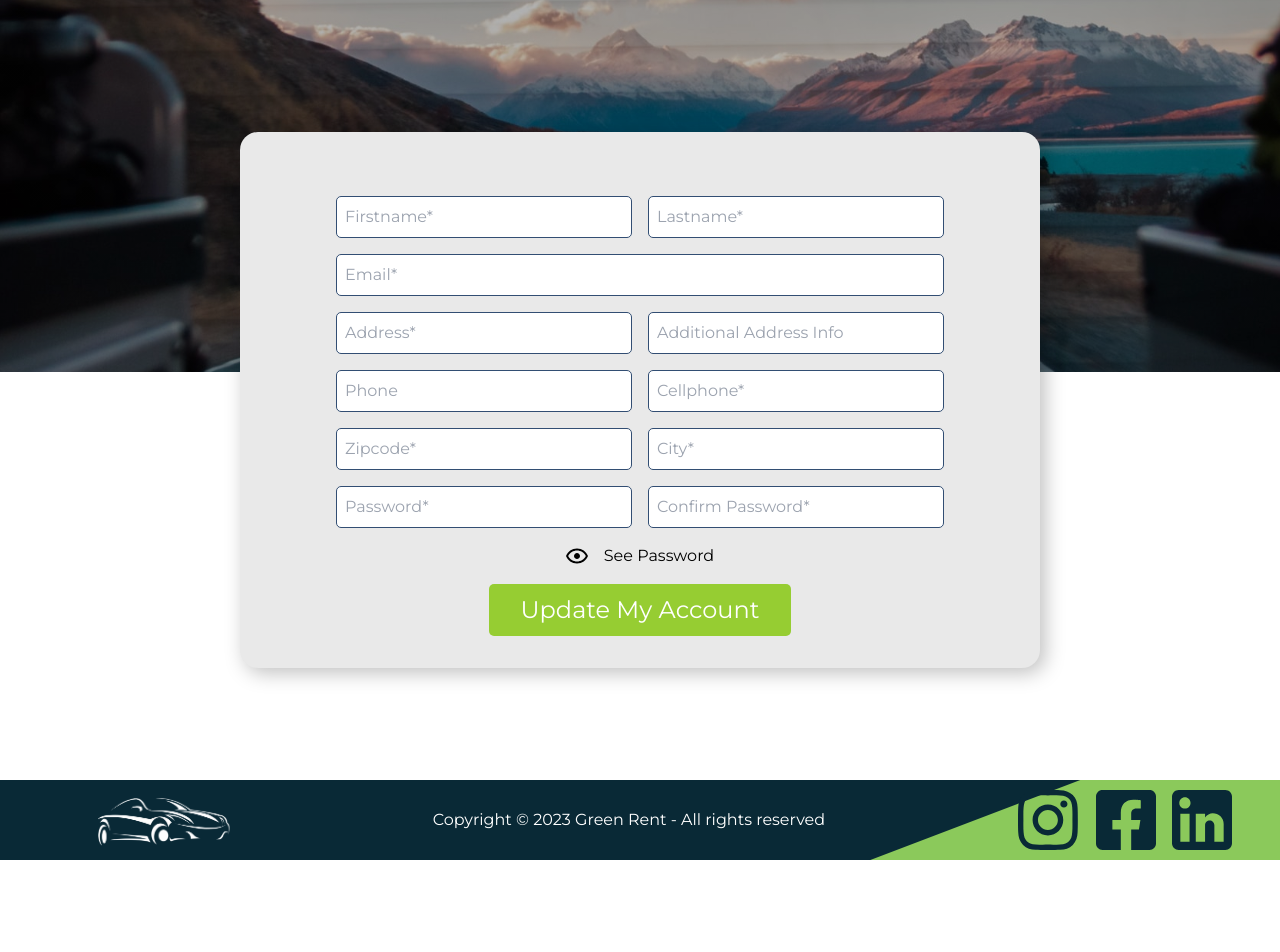
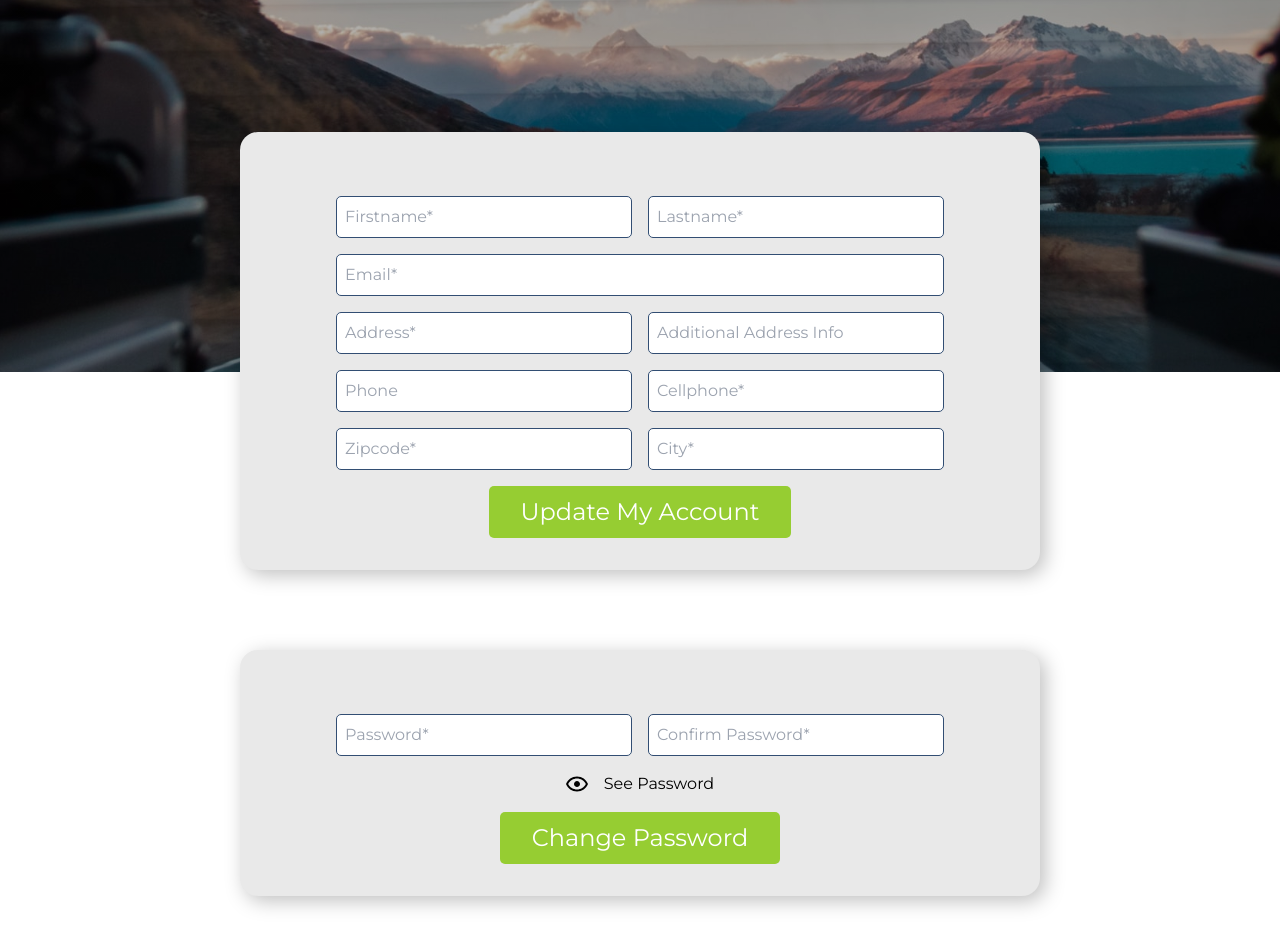
Before and after one commit to Laynaria/Midnight-Hackathon, a React (Vite) app in the folder frontend/: page /profile in a window 1280 px wide. Shown: the part 260-1212 px from the top of the page. Before the commit the page ends 1120 px from the top, so only its background shows below. Built offline with nearby package versions, Linux system fonts and the light colour scheme; no server answers.

Commit message:
most of the logic based on what Valentin did done, just something not working for the password side, also it's not yet linked with account etc, but can't do it before login

```diff
--- a/frontend/src/components/Auth/Profile.css
+++ b/frontend/src/components/Auth/Profile.css
@@ -84,6 +84,28 @@
   color: white;
 }
 
+.profile-form .buttonClicked {
+  animation: animRegisterButton 0.5s ease;
+}
+
+@keyframes animRegisterButton {
+  from {
+    transform: scale(1);
+  }
+
+  50% {
+    transform: scale(0.9);
+  }
+
+  to {
+    transform: scale(1);
+  }
+}
+
+.profile-form form:nth-of-type(2) {
+  margin-top: -2rem;
+}
+
 @media screen and (max-width: 850px) {
   .profile-form form {
     display: flex;
--- a/frontend/src/components/Auth/ProfileForm.jsx
+++ b/frontend/src/components/Auth/ProfileForm.jsx
@@ -10,19 +10,18 @@ export default function ContactForm() {
   const [isShown, setIsShown] = useState(false);
   const [error, setError] = useState(false);
   const [isClicked, setIsClicked] = useState(false);
+  const [isPasswordButtonClicked, setIsPasswordButtonClicked] = useState(false);
 
   const [registerObject, setRegisterObject] = useState({
     firstname: "",
     lastname: "",
     mail: "",
-    password: "",
     phone: "",
     cellphone: "",
     address: "",
     additionalAddress: "",
     postalCode: "",
     city: "",
-    confirm_password: "",
   });
 
   // function to register every change from the form in the state
@@ -36,22 +35,14 @@ export default function ContactForm() {
     e.preventDefault();
     setIsClicked(false);
 
-    if (registerObject.password !== registerObject.confirm_password) {
-      Notify.error("Passwords do not match");
-      setError(true);
-      return;
-    }
-
     if (
       registerObject.firstname === "" ||
       registerObject.lastname === "" ||
       registerObject.mail === "" ||
-      registerObject.password === "" ||
       registerObject.cellphone === "" ||
       registerObject.address === "" ||
       registerObject.postalCode === "" ||
-      registerObject.city === "" ||
-      registerObject.confirm_password === ""
+      registerObject.city === ""
     ) {
       Notify.error("Please fill all the required fields");
       setError(true);
@@ -59,7 +50,7 @@ export default function ContactForm() {
     }
 
     AuthService.register(registerObject).then(() => {
-      Notify.success("Account created successfully");
+      Notify.success("Account info updated successfully");
     });
   };
 
@@ -67,8 +58,42 @@ export default function ContactForm() {
     setTimeout(setIsClicked(true), "500");
   }, [handleSubmit]);
 
+  // Password part
+  const [updatePassword, setUpdatePassword] = useState({
+    password: "",
+    confirm_password: "",
+  });
+
+  const handlePasswordChange = (e) => {
+    const { name, value } = e.target;
+    setUpdatePassword({ ...updatePassword, [name]: value });
+  };
+
+  const handlePasswordSubmit = (e) => {
+    e.preventDefault();
+    setIsPasswordButtonClicked(false);
+
+    if (updatePassword.password !== updatePassword.confirm_password) {
+      Notify.error("Passwords do not match");
+      setError(true);
+      return;
+    }
+
+    AuthService.register(updatePassword).then(() => {
+      Notify.success("Password updated successfully");
+    });
+  };
+
+  useEffect(() => {
+    setTimeout(setIsPasswordButtonClicked(true), "500");
+  }, [handlePasswordSubmit]);
   return (
-    <form className="mx-auto" method="post" onSubmit={(e) => handleSubmit(e)}>
+    <>
+      <form
+        className="mx-auto"
+        method="update"
+        onSubmit={(e) => handleSubmit(e)}
+      >
         <label htmlFor="firstname">
           <input
             type="text"
@@ -152,13 +177,23 @@ export default function ContactForm() {
             onChange={handleChange}
           />
         </label>{" "}
+        <button type="submit" className={isClicked ? "buttonClicked" : ""}>
+          Update My Account
+        </button>
+      </form>
+
+      <form
+        className="mx-auto"
+        method="update"
+        onSubmit={(e) => handlePasswordSubmit(e)}
+      >
         <label htmlFor="password">
           <input
             type={isShown ? "text" : "password"}
             id="password"
             name="password"
             placeholder="Password*"
-          onChange={handleChange}
+            onChange={handlePasswordChange}
           />
         </label>
         <label htmlFor="confirm_password">
@@ -167,7 +202,7 @@ export default function ContactForm() {
             id="confirm_password"
             name="confirm_password"
             placeholder="Confirm Password*"
-          onChange={handleChange}
+            onChange={handlePasswordChange}
           />
         </label>
         <p>
@@ -179,9 +214,13 @@ export default function ContactForm() {
           />
           {isShown ? "Hide Password" : "See Password"}
         </p>
-      <button type="submit" className={isClicked ? "buttonClicked" : ""}>
-        Update My Account
+        <button
+          type="submit"
+          className={isPasswordButtonClicked ? "buttonClicked" : ""}
+        >
+          Change Password
         </button>
       </form>
+    </>
   );
 }
```
Lines whose indentation alone changed are shown as unchanged.
